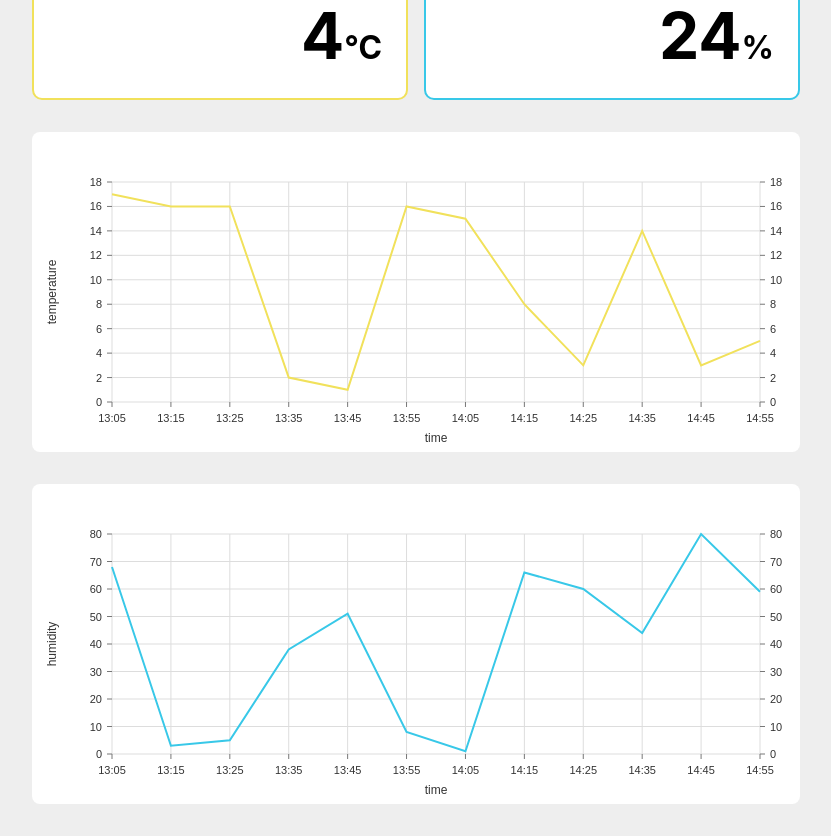
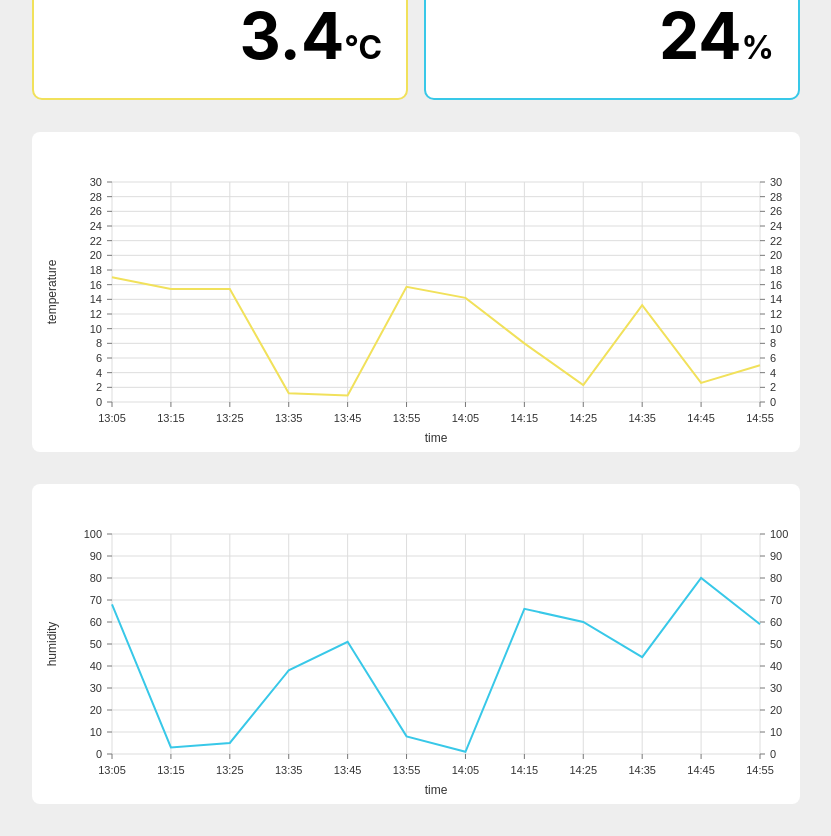
Before and after one commit to sano-home/thermohygrometer, a Next.js app in the folder ui/: page / in a window 1280 px wide. Shown: the part 200-1036 px from the top of the page, without its empty margins (224-1055 px from the left). Built offline with nearby package versions, Linux system fonts and the light colour scheme.

Commit message:
Modify chart style

```diff
--- a/ui/components/HistoryChart/index.tsx
+++ b/ui/components/HistoryChart/index.tsx
@@ -74,12 +74,11 @@ export const HistoryChart: FC = () => {
           xScale={{ type: 'point' }}
           yScale={{
             type: 'linear',
-            min: 'auto',
-            max: 'auto',
+            min: 0,
+            max: 30,
             stacked: true,
             reverse: false,
           }}
-          yFormat=" >-.2f"
           axisTop={null}
           axisRight={{
             orient: 'left',
@@ -121,12 +120,12 @@ export const HistoryChart: FC = () => {
           xScale={{ type: 'point' }}
           yScale={{
             type: 'linear',
-            min: 'auto',
-            max: 'auto',
+            min: 0,
+            max: 100,
             stacked: true,
             reverse: false,
           }}
-          yFormat=" >-.2f"
+          yFormat=" >-.0r"
           axisTop={null}
           axisRight={{
             orient: 'left',
--- a/ui/pages/api/current.ts
+++ b/ui/pages/api/current.ts
@@ -11,5 +11,5 @@ export default function handler(req: NextApiRequest, res: NextApiResponse): void
   }));
 }
 
-export const getRandomTemperature = ():number => Math.ceil(Math.random() * 20);
+export const getRandomTemperature = ():number => Math.ceil(Math.random() * 200) / 10;
 export const getRandomHumidity = ():number => Math.ceil(Math.random() * 80);
```
